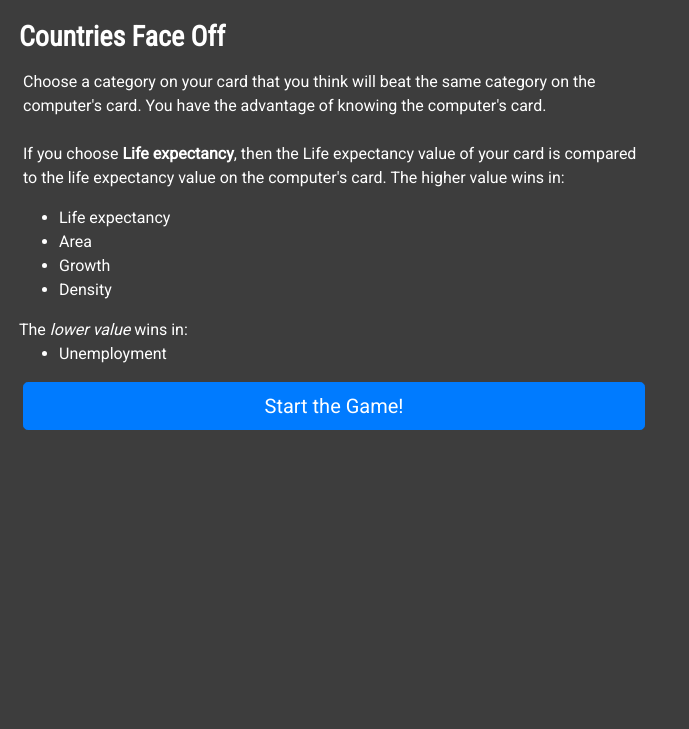
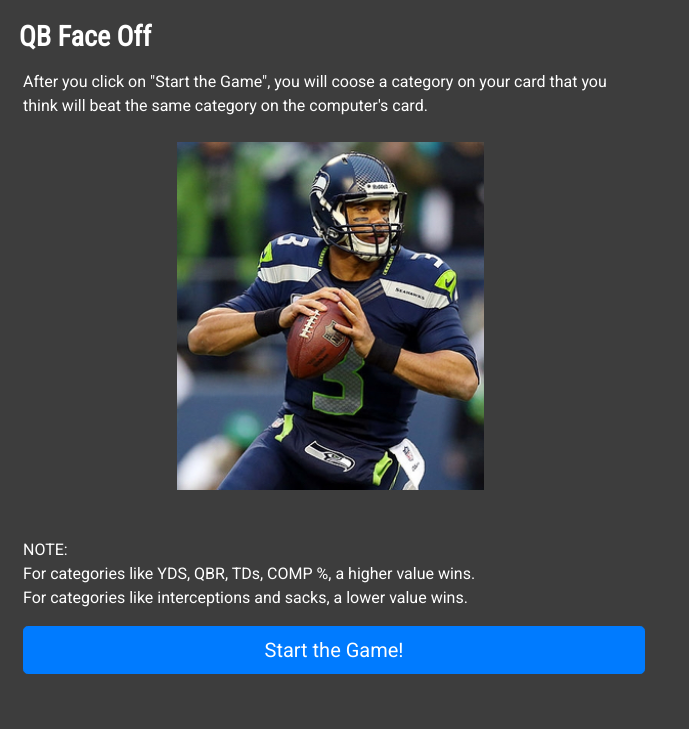
Before and after one commit to teesbees/qbs, a plain HTML site: page index.html in a window 1280 px wide. Shown: the whole page, without its empty margins (0-689 px from the left). Drawn offline with nearby package versions, Linux system fonts and the light colour scheme; a script that the page names is missing.

Commit message:
Updated for version .2
added russell images, used 6 categories instead of 5,

```diff
--- a/css/style.css
+++ b/css/style.css
@@ -1,7 +1,9 @@
-/* These CSS styles control the look of a "top trumps"-style game.
+/* These CSS styles control the look of a game.
    Developed by the data journalism team of the Hessischer Rundfunk in 2018 */
 
-/*  Copyright (C) 2018  Till Hafermann, Miguel Pascual Sanina, hr-Datenteam
+   <!--
+   QBs game adapation by Torsten Heycke
+   Adapted from Till Hafermann, Miguel Pascual Sanina, hr-Datenteam
 
    This program is free software: you can redistribute it and/or modify
    it under the terms of the GNU General Public License as published by
@@ -15,7 +17,7 @@
 
    You should have received a copy of the GNU General Public License
    along with this program.  If not, see <http://www.gnu.org/licenses/>.
- */
+-->
 
 
 /* Hide Scrollbars */
@@ -39,6 +41,14 @@ h1, h2, h3 {
 h4, h5, h6 {
   font-family: 'Roboto', sans-serif;
   font-weight: 400;
+}
+
+/* for start up screen */
+.center {
+  display: block;
+  margin-left: auto;
+  margin-right: auto;
+  width: 50%;
 }
 
 /* Colors, in case you want to override the bootstrap standards */
@@ -242,7 +252,7 @@ a:hover {
 	transform: rotateY(-180deg);
   background-image: radial-gradient(#005293, #003259);
   /* Set custom background-image for card here */
-  background: url("../img/europe.png") center repeat;
+  background: url("../img/russellsmall.png") center repeat;
   color: transparent!important;
 	border: 10px solid rgba(255, 255, 255, 1);
     border-radius: 0.8rem;
--- a/index.html
+++ b/index.html
@@ -2,10 +2,8 @@
 <html lang="en" >
 
 <!--
-    "Top trumps"-style card game implementation for web browsers,
-	for instructions see https://github.com/tuell/toptrumps
-
-	Copyright (C) 2018  Till Hafermann, Miguel Pascual Sanina, hr-Datenteam
+    QBs game adapation by Torsten Heycke
+    Adapted from Till Hafermann, Miguel Pascual Sanina, hr-Datenteam
 
     This program is free software: you can redistribute it and/or modify
     it under the terms of the GNU General Public License as published by
@@ -25,8 +23,8 @@
   <meta charset="UTF-8">
   <title>Face Off Version .1</title>
   <meta name="viewport" content="width=device-width, initial-scale=1.0, shrink-to-fit=no">
-  <meta name="description" content="Top trumps game">
-  <meta name="author" content="Till Hafermann">
+  <meta name="description" content="QB war-type game">
+  <meta name="author" content="Torsten Heycke">
   <link href="https://fonts.googleapis.com/css?family=Merriweather|Roboto|Roboto+Condensed" rel="stylesheet">
   <link rel="stylesheet" href="https://stackpath.bootstrapcdn.com/bootstrap/4.1.3/css/bootstrap.min.css" integrity="sha384-MCw98/SFnGE8fJT3GXwEOngsV7Zt27NXFoaoApmYm81iuXoPkFOJwJ8ERdknLPMO" crossorigin="anonymous">
   <link rel="stylesheet" href="https://use.fontawesome.com/releases/v5.4.1/css/all.css" integrity="sha384-5sAR7xN1Nv6T6+dT2mhtzEpVJvfS3NScPQTrOxhwjIuvcA67KV2R5Jz6kr4abQsz" crossorigin="anonymous">
@@ -39,13 +37,13 @@
 </head>
 
 <body>
-<!-- HUD with points counter and turnwise message -->
+<!-- HUD with points counter and turn message -->
 <div class="container-fluid text-center p-0" id="hud">
   <!-- Points counter -->
   <div class="bg-primary text-white">
 	  <div id="hudcontent" class="mr-auto mx-sm-auto">
 		  <div class="py-2 px-3 d-flex justify-content-between align-content-center">
-			  <h4><i class="far fa-smile fa-lg"></i> <span class="d-none d-sm-inline">Player</span></h4>
+			  <h4><i class="far fa-smile fa-lg"></i> <span class="d-none d-sm-inline">Mr Heycke</span></h4>
 			  <h4><strong id="player_count">0</strong></h4>
 			  <h4 id="player_count">:</h4>
 			  <h4><strong id="computer_count">0</strong></h4>
@@ -75,22 +73,14 @@
 <!-- let player choose game mode before starting -->
 <div class="container-fluid" id="getMode">
   <div class="text-white p-1">
-    <h3 class="mt-3">Countries Face Off</h3>
-    <p class="mx-1 my-3">Choose a category on your card that you think will beat the same category on the computer's card. You have the advantage of knowing the computer's card.<br>
-
-      <br>
-      If you choose <strong>Life expectancy</strong>, then the Life expectancy value of your card is compared to the life expectancy value on the computer's card.
-      The higher value wins in:<br>
-      <ul>
-        <LI> Life expectancy</LI>
-        <Li>Area</Li>
-        <li>Growth</li>
-        <li>Density</li>
-      </ul>
-      The <em>lower value</em> wins in:
-      <ul>
-        <li>Unemployment</li>
-      </ul>
+    <h3 class="mt-3">QB Face Off</h3>
+    <p class="mx-1 my-3">After you click on "Start the Game", you will coose a category on your card that you think will beat the same category on the computer's card.
+    </br></br>
+      <img src="img/russell.jpeg" alt="playercardback" class="center">
+    </br></br>
+    NOTE:</br>
+      For categories like YDS, QBR, TDs, COMP %, a higher value wins. </br>
+      For categories like interceptions and sacks, a lower value wins.
     </p>
     <button type="button" class="btn btn-lg btn-primary btn-block mx-1 my-3" id="randomCards">
       Start the Game!</button>
--- a/js/index.js
+++ b/js/index.js
@@ -1,5 +1,6 @@
-// This script controls the mechanics behind a "top trumps"-style game.
+// This script controls the mechanics behind the game.
 // Developed by the data journalism team of the Hessischer Rundfunk in 2018
+// Adpated by Torsten Heycke
 
 /*  Copyright (C) 2018  Till Hafermann, Miguel Pascual Sanina, hr-Datenteam
 
@@ -17,7 +18,7 @@
     along with this program.  If not, see <http://www.gnu.org/licenses/>.
  */
 
-// CUSTOMIZATION: To build your own game, change the text to display
+// CUSTOMIZATION:
 
 // dropdown for choosing a card
 var chooseCardMsg = "(Choose card)";
@@ -39,11 +40,11 @@ var gameOverMsg = "Game over";
 var gameWaitMsg = "Start new game?";
 
 
-// Game is configured for seven rounds and five categories per card.
+// Game is configured for 10 rounds and five categories per card.
 // Change this here. Progress bar percentage should be 100/number of Rounds.
 
 var numberOfRounds = 10;
-var numberOfCategories = 5;
+var numberOfCategories = 6;
 var progressBarPercentage = "width: 14.29%";
 var currentRound = 1;
 
@@ -53,14 +54,14 @@ var currentRound = 1;
 
 // Data header: Names of the categories, first one = title of the card
 var data_header = ["Playername", "TDs", "INTs", "QBR", "SACKS",
-				   "YDS", "COMP"];
+				   "YDS", "COMP %"];
 
 // Category names for summary
 var summary_header = ["", "TDS", "INTS", "QBR", "SACKS",
 "YDS", "COMP"];
 
 // Units if necessary, first entry always empty
-var data_suffix = ["", "", "", " rating", "", " total yards"," %"];
+var data_suffix = ["", "", "", " ", "", " total yards",""];
 
 // Specify which number wins: larger or smaller, first entry always empty
 var data_comparison = ["", "larger", "smaller", "larger", "smaller", "larger", "larger"];
@@ -398,7 +399,7 @@ function getMode() {
 
 function getCategories() {
   // function to let user select, which categories to play with:
-  // either with five random categories
+  // either with five random categories (currently)
   // or with five fixed categories
 
   var categoriesList = document.getElementById("chosenCategoriesList");
```
Also changed, not shown: img/russell.jpeg (added), img/russellsmall.jpeg (added), img/russellsmall.png (added). Lines whose indentation alone changed are shown as unchanged.
